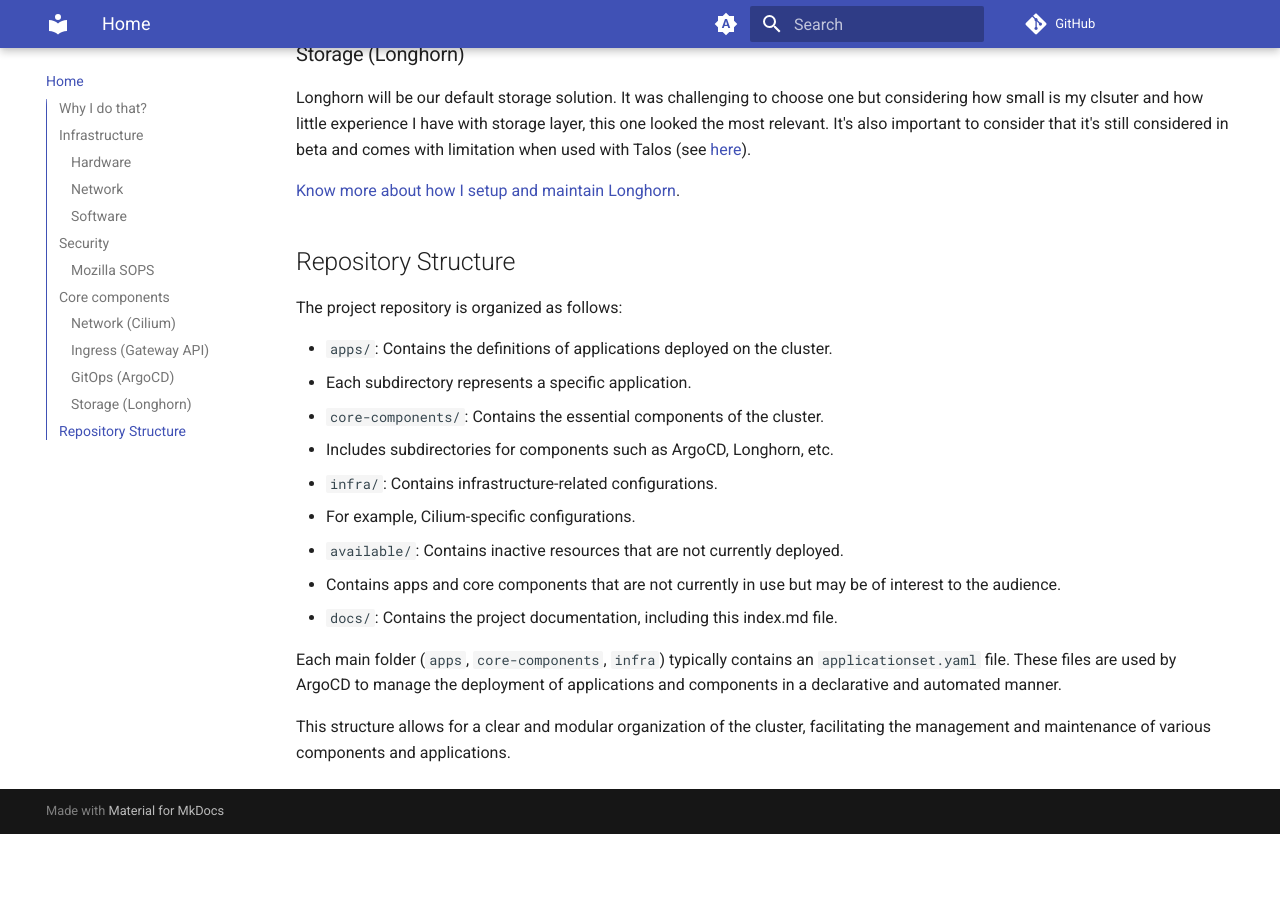
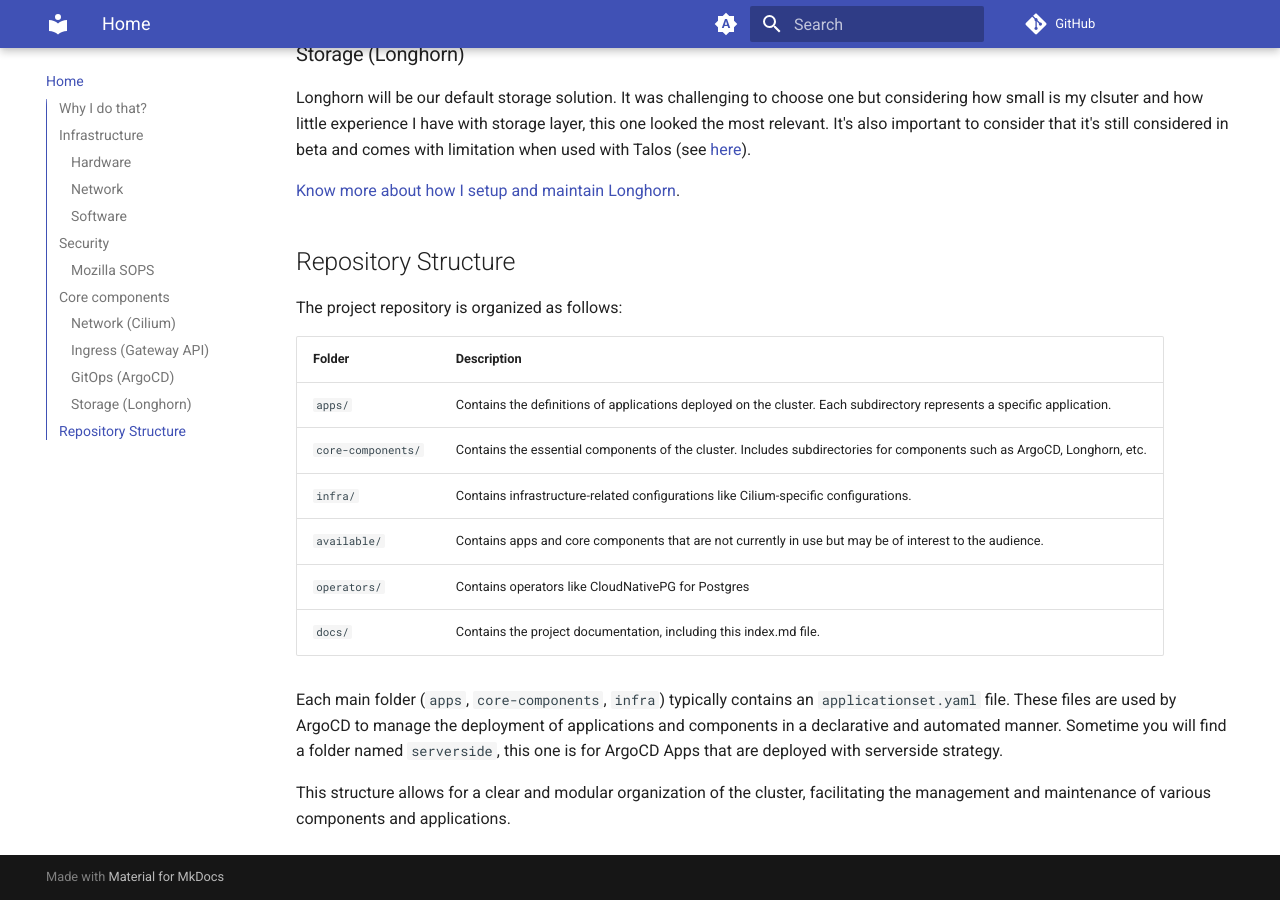
Before and after one commit to o-be-one/kubernetes-at-home, an MkDocs documentation site: the page built from docs/src/index.md, in a window 1280 px wide and 900 px high, scrolled down 2669 px. Built offline with MkDocs 1.6.1 and Material for MkDocs 9.7.7, drawn with Linux system fonts in a browser that asks for light colours; comment, search, counter and statistics services are not loaded; before the commit the page ends 3503 px from its top, so only the background shows below that.

Commit message:
docs: add minor part related to tunnel + several fixes

```diff
--- a/docs/src/index.md
+++ b/docs/src/index.md
@@ -58,7 +58,7 @@
 
 I've often heard about Cilium from a friend who's BPF and XDP passionate, so I wanted to try it. What's interesting with Cilium is that they provide a Kubernetes experience with a strong focus on network, with lot of features and lot of tools. This cluster uses Cilium to manage network and to manage ingress in Gateway API format.
 
-[Know more about how I setup and maintain Cilium](Core%20components/cilium/).
+[Know more about how I setup and maintain Cilium](Core%20components/cilium.md).
 
 ### Ingress (Gateway API)
 
@@ -82,16 +82,16 @@
 
 The project repository is organized as follows:
 
-- `apps/`: Contains the definitions of applications deployed on the cluster.
-  - Each subdirectory represents a specific application.
-- `core-components/`: Contains the essential components of the cluster.
-  - Includes subdirectories for components such as ArgoCD, Longhorn, etc.
-- `infra/`: Contains infrastructure-related configurations.
-  - For example, Cilium-specific configurations.
-- `available/`: Contains inactive resources that are not currently deployed.
-  - Contains apps and core components that are not currently in use but may be of interest to the audience.
-- `docs/`: Contains the project documentation, including this index.md file.
+| Folder | Description |
+| --- | --- |
+| `apps/` | Contains the definitions of applications deployed on the cluster. Each subdirectory represents a specific application. |
+| `core-components/` | Contains the essential components of the cluster. Includes subdirectories for components such as ArgoCD, Longhorn, etc. |
+| `infra/` | Contains infrastructure-related configurations like Cilium-specific configurations. |
+| `available/` | Contains apps and core components that are not currently in use but may be of interest to the audience. |
+| `operators/` | Contains operators like CloudNativePG for Postgres |
+| `docs/` | Contains the project documentation, including this index.md file. |
 
 Each main folder (`apps`, `core-components`, `infra`) typically contains an `applicationset.yaml` file. These files are used by ArgoCD to manage the deployment of applications and components in a declarative and automated manner.
+Sometime you will find a folder named `serverside`, this one is for ArgoCD Apps that are deployed with serverside strategy.
 
 This structure allows for a clear and modular organization of the cluster, facilitating the management and maintenance of various components and applications.
```
Also changed, not shown: docs/src/Core components/cilium.md (+1 -1 lines), docs/src/Core components/gateway-api.md (+3 -2 lines), docs/src/Core components/tunnel.md (+18 -0 lines), docs/src/Maintenance/upgrading.md (+7 -2 lines), README.md, docs/src/img/tailscale.png (added).
